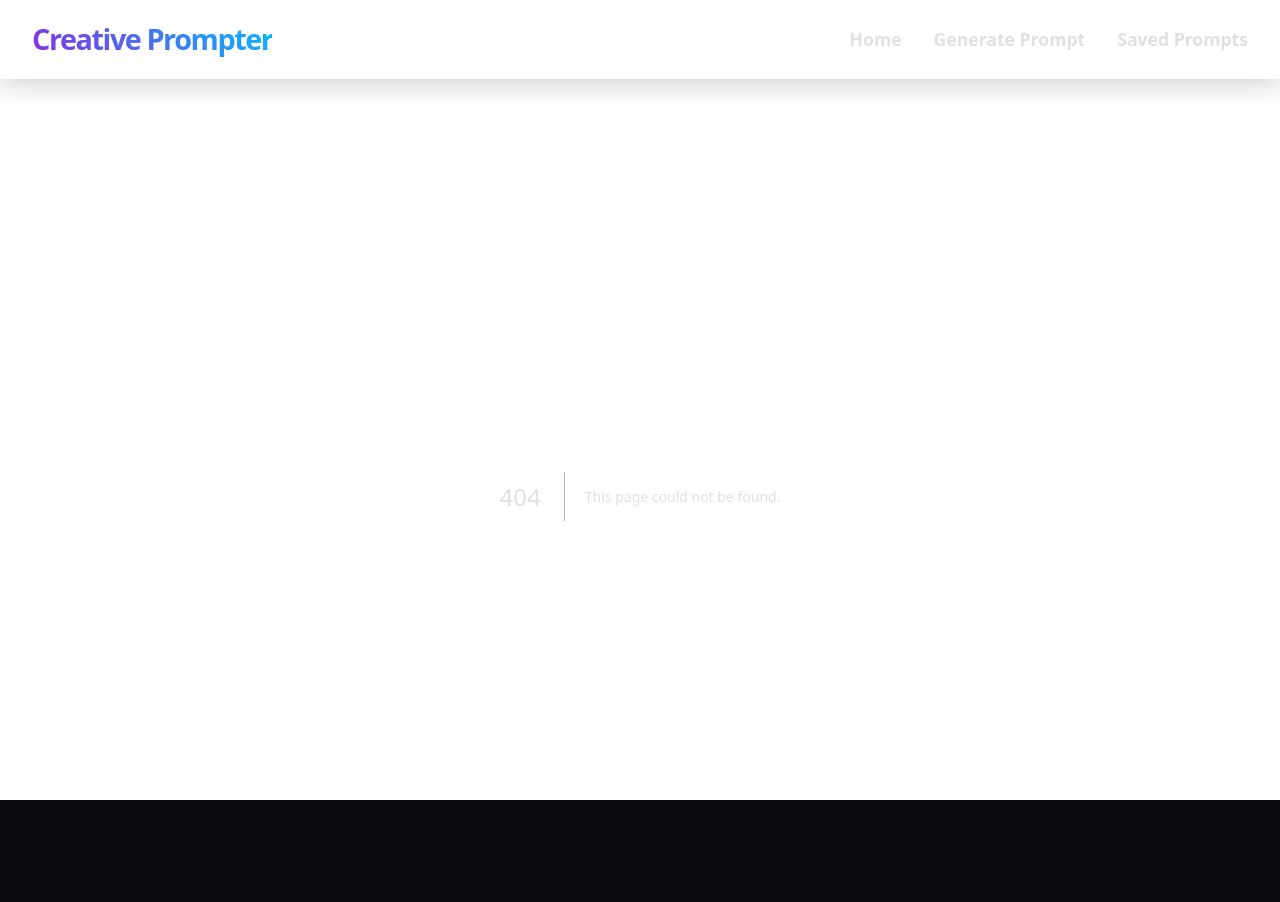
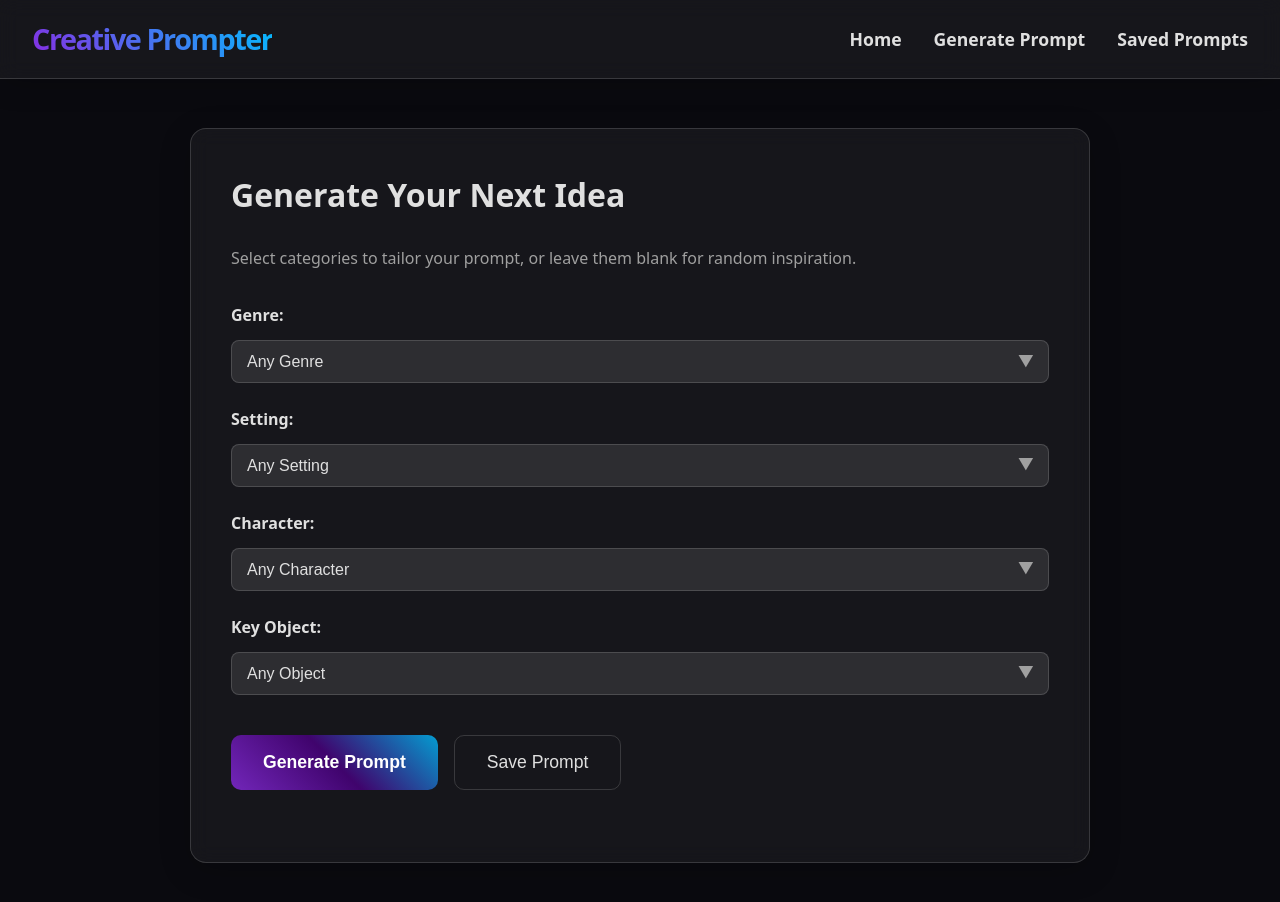
Before and after one commit to sahudevansh21/creative-prompt-generator, a Next.js app: page /generate in a window 1280 px wide. Before the commit this address had no page. Shown: the top 902 px of the page. Built offline with nearby package versions, Linux system fonts and the light colour scheme.

Commit message:
Add app/generate/page.js

```diff
--- /dev/null
+++ b/app/generate/page.js
@@ -0,0 +1,126 @@
+"use client";
+
+import { useState } from 'react';
+
+const genres = ['Fantasy', 'Sci-Fi', 'Mystery', 'Horror', 'Romance', 'Historical', 'Thriller', 'Slice of Life'];
+const settings = ['Ancient Ruins', 'Futuristic City', 'Remote Island', 'Haunted Mansion', 'Space Station', 'Magical Forest', 'Post-Apocalyptic Wasteland', 'Victorian London'];
+const characters = ['Wary Detective', 'Naive Robot', 'Rebellious Princess', 'Forgotten God', 'Curious Explorer', 'Grizzled Veteran', 'Shy Alien', 'Scheming Politician'];
+const objects = ['Mysterious Orb', 'Broken Locket', 'Ancient Map', 'Glow-in-the-dark Mushroom', 'Singing Sword', 'Time-traveling Watch', 'A Cursed Painting', 'A Whispering Compass'];
+
+export default function GeneratePromptPage() {
+  const [selectedGenre, setSelectedGenre] = useState('');
+  const [selectedSetting, setSelectedSetting] = useState('');
+  const [selectedCharacter, setSelectedCharacter] = useState('');
+  const [selectedObject, setSelectedObject] = useState('');
+  const [generatedPrompt, setGeneratedPrompt] = useState('');
+  const [feedback, setFeedback] = useState('');
+
+  const getRandomElement = (arr) => arr[Math.floor(Math.random() * arr.length)];
+
+  const generatePrompt = () => {
+    const genre = selectedGenre || getRandomElement(genres);
+    const setting = selectedSetting || getRandomElement(settings);
+    const character = selectedCharacter || getRandomElement(characters);
+    const object = selectedObject || getRandomElement(objects);
+
+    const promptParts = [
+      `In a ${setting} setting, a ${character} discovers a ${object}.`,
+      `A story about a ${character} in a ${setting}, who must retrieve a ${object}.`,
+      `Explore a ${genre} tale where a ${character} finds unexpected power within a ${object} in the heart of a ${setting}.`,
+      `The fate of a ${setting} rests on a ${character} and their quest for a legendary ${object}.`,
+      `Amidst a ${genre} backdrop, a ${character} uncovers the secrets of a peculiar ${object} hidden in a ${setting}.`
+    ];
+
+    setGeneratedPrompt(getRandomElement(promptParts));
+    setFeedback('');
+  };
+
+  const savePrompt = () => {
+    if (generatedPrompt) {
+      const savedPrompts = JSON.parse(localStorage.getItem('creativePrompts') || '[]');
+      if (!savedPrompts.includes(generatedPrompt)) {
+        localStorage.setItem('creativePrompts', JSON.stringify([...savedPrompts, generatedPrompt]));
+        setFeedback('Prompt saved successfully!');
+      } else {
+        setFeedback('This prompt is already saved!');
+      }
+    } else {
+      setFeedback('Generate a prompt first!');
+    }
+  };
+
+  return (
+    <div className="glass-card" style={{ maxWidth: '900px', margin: '2rem auto' }}>
+      <h1>Generate Your Next Idea</h1>
+      <p style={{ color: 'var(--text-muted)', marginBottom: '2rem' }}>
+        Select categories to tailor your prompt, or leave them blank for random inspiration.
+      </p>
+
+      <div className="form-group">
+        <label htmlFor="genre-select">Genre:</label>
+        <div className="select-wrapper">
+          <select id="genre-select" value={selectedGenre} onChange={(e) => setSelectedGenre(e.target.value)}>
+            <option value="">Any Genre</option>
+            {genres.map((g) => (
+              <option key={g} value={g}>{g}</option>
+            ))}
+          </select>
+        </div>
+      </div>
+
+      <div className="form-group">
+        <label htmlFor="setting-select">Setting:</label>
+        <div className="select-wrapper">
+          <select id="setting-select" value={selectedSetting} onChange={(e) => setSelectedSetting(e.target.value)}>
+            <option value="">Any Setting</option>
+            {settings.map((s) => (
+              <option key={s} value={s}>{s}</option>
+            ))}
+          </select>
+        </div>
+      </div>
+
+      <div className="form-group">
+        <label htmlFor="character-select">Character:</label>
+        <div className="select-wrapper">
+          <select id="character-select" value={selectedCharacter} onChange={(e) => setSelectedCharacter(e.target.value)}>
+            <option value="">Any Character</option>
+            {characters.map((c) => (
+              <option key={c} value={c}>{c}</option>
+            ))}
+          </select>
+        </div>
+      </div>
+
+      <div className="form-group">
+        <label htmlFor="object-select">Key Object:</label>
+        <div className="select-wrapper">
+          <select id="object-select" value={selectedObject} onChange={(e) => setSelectedObject(e.target.value)}>
+            <option value="">Any Object</option>
+            {objects.map((o) => (
+              <option key={o} value={o}>{o}</option>
+            ))}
+          </select>
+        </div>
+      </div>
+
+      <div style={{ display: 'flex', gap: '1rem', marginTop: '2.5rem', marginBottom: '2rem' }}>
+        <button onClick={generatePrompt} className="btn">
+          Generate Prompt
+        </button>
+        <button onClick={savePrompt} className="btn btn-secondary">
+          Save Prompt
+        </button>
+      </div>
+
+      {feedback && <p style={{ color: 'var(--text-light)', marginBottom: '1rem' }}>{feedback}</p>}
+
+      {generatedPrompt && (
+        <div className="glass-card" style={{ marginTop: '2rem', border: '1px solid #00BFFF' }}>
+          <h3 style={{ marginBottom: '1rem' }}>Your New Prompt:</h3>
+          <p style={{ fontSize: '1.1rem', color: 'var(--text-light)' }}>{generatedPrompt}</p>
+        </div>
+      )}
+    </div>
+  );
+}
```
